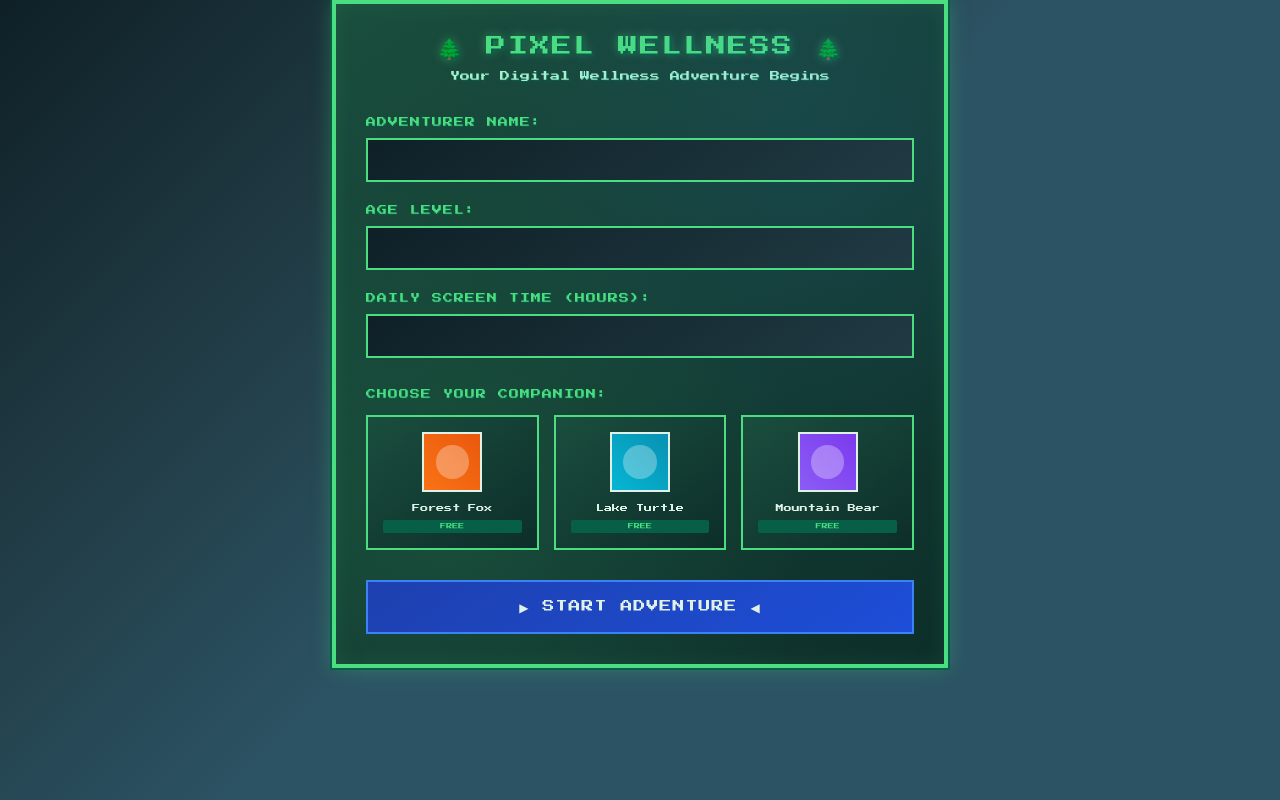
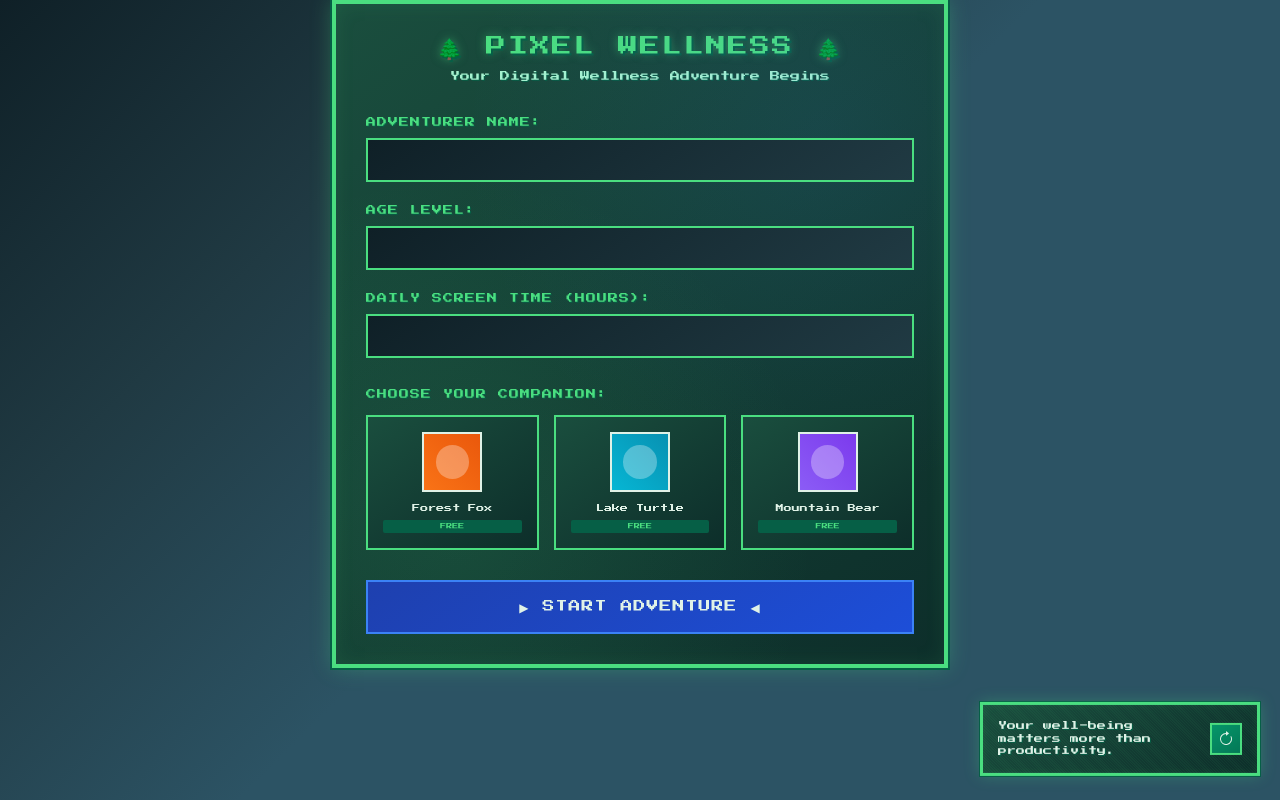
Before and after one commit to gypingu/giis-hackathon-2025, a Flask app: page / in a window 1280 px wide. Run offline with Flask 3, Linux system fonts and the light colour scheme.

Commit message:
Display encouraging messages to students on all pages of the platform
Implements a floating affirmation dashboard with CSS styling, JS logic, and HTML structure.

Replit-Commit-Author: Agent
Replit-Commit-Session-Id: 6787f94b-1ed6-4f13-8f6d-1d09099cd3a5
Replit-Commit-Checkpoint-Type: full_checkpoint
Replit-Commit-Screenshot-Url: https://storage.googleapis.com/screenshot-production-us-central1/a4230416-a4f3-4d45-8f30-cd5cbe4e53ff/6787f94b-1ed6-4f13-8f6d-1d09099cd3a5/ZgAMuca

```diff
--- a/static/css/style.css
+++ b/static/css/style.css
@@ -640,4 +640,120 @@ body {
         width: 80px;
         height: 80px;
     }
+
+    .affirmation-float {
+        bottom: 15px;
+        right: 15px;
+        width: 200px;
+    }
+
+    .affirmation-text {
+        font-size: 7px;
+        line-height: 1.3;
+    }
 }
+
+/* Floating Affirmation Dashboard */
+.affirmation-float {
+    position: fixed;
+    bottom: 20px;
+    right: 20px;
+    width: 280px;
+    max-width: calc(100vw - 40px);
+    z-index: 1000;
+    animation: floatGentle 4s ease-in-out infinite;
+}
+
+.affirmation-content {
+    background: linear-gradient(145deg, #1a4e3e, #0d2e2a);
+    border: 3px solid #4ade80;
+    border-radius: 0;
+    padding: 15px;
+    position: relative;
+    box-shadow:
+        0 0 0 1px #065f46,
+        0 0 15px rgba(74, 222, 128, 0.3),
+        inset 0 0 10px rgba(74, 222, 128, 0.1);
+    display: flex;
+    align-items: center;
+    gap: 12px;
+}
+
+.affirmation-content::before {
+    content: '';
+    position: absolute;
+    top: 0;
+    left: 0;
+    right: 0;
+    bottom: 0;
+    background:
+        repeating-linear-gradient(
+            45deg,
+            transparent 0px,
+            transparent 1px,
+            rgba(74, 222, 128, 0.05) 1px,
+            rgba(74, 222, 128, 0.05) 2px
+        );
+    pointer-events: none;
+}
+
+.affirmation-text {
+    flex: 1;
+    font-family: 'Press Start 2P', cursive;
+    font-size: 9px;
+    color: #e0f2e7;
+    line-height: 1.4;
+    text-shadow: 1px 1px 0 #065f46;
+    position: relative;
+    z-index: 1;
+}
+
+.affirmation-refresh-btn {
+    background: linear-gradient(145deg, #059669, #047857);
+    border: 2px solid #4ade80;
+    color: #e0f2e7;
+    width: 32px;
+    height: 32px;
+    cursor: pointer;
+    transition: all 0.3s ease;
+    display: flex;
+    align-items: center;
+    justify-content: center;
+    position: relative;
+    z-index: 1;
+    flex-shrink: 0;
+}
+
+.affirmation-refresh-btn:hover {
+    background: linear-gradient(145deg, #047857, #065f46);
+    border-color: #22d3ee;
+    box-shadow: 0 0 10px rgba(34, 211, 238, 0.4);
+    transform: scale(1.1);
+}
+
+.affirmation-refresh-btn:active {
+    transform: scale(0.95);
+}
+
+.affirmation-refresh-btn svg {
+    transition: transform 0.3s ease;
+}
+
+.affirmation-refresh-btn:hover svg {
+    transform: rotate(180deg);
+}
+
+@keyframes floatGentle {
+    0%, 100% {
+        transform: translateY(0px);
+    }
+    50% {
+        transform: translateY(-5px);
+    }
+}
+
+@keyframes affirmationChange {
+    0% { opacity: 1; transform: scale(1); }
+    50% { opacity: 0.7; transform: scale(0.98); }
+    100% { opacity: 1; transform: scale(1); }
+}
--- a/static/js/app.js
+++ b/static/js/app.js
@@ -8,7 +8,27 @@ document.addEventListener('DOMContentLoaded', function() {
     initializeStudyTimer();
     initializeAvatarSelection();
     initializeMostUsedApp();
+    initializeAffirmationDashboard();
 });
+
+// Positive affirmations array
+const AFFIRMATIONS = [
+    "You are capable of amazing things!",
+    "Every small step counts toward your wellness journey.",
+    "Your mind is powerful and resilient.",
+    "Taking breaks is a sign of wisdom, not weakness.",
+    "You deserve to prioritize your mental health.",
+    "Progress, not perfection, is the goal.",
+    "You have the strength to overcome any challenge.",
+    "Mindful moments create lasting positive change.",
+    "Your well-being matters more than productivity.",
+    "Each deep breath brings you closer to calm.",
+    "You are growing stronger with every healthy choice.",
+    "Rest is not laziness; it's self-care.",
+    "Your future self will thank you for these wellness habits.",
+    "Balance is not perfection; it's intentional living.",
+    "You have everything within you to succeed."
+];
 
 // Wellness Tasks Functionality
 function initializeWellnessTasks() {
@@ -470,3 +490,49 @@ document.addEventListener('DOMContentLoaded', function() {
         });
     });
 });
+
+// Affirmation Dashboard Functionality
+function initializeAffirmationDashboard() {
+    const refreshBtn = document.getElementById('refresh-affirmation');
+    const affirmationText = document.getElementById('affirmation-text');
+
+    if (refreshBtn && affirmationText) {
+        // Set initial random affirmation
+        showRandomAffirmation();
+
+        // Add click handler for refresh button
+        refreshBtn.addEventListener('click', () => {
+            showRandomAffirmation();
+
+            // Add rotation animation to button
+            refreshBtn.style.transform = 'rotate(360deg)';
+            setTimeout(() => {
+                refreshBtn.style.transform = '';
+            }, 300);
+        });
+
+        // Auto-refresh affirmation every 5 minutes
+        setInterval(showRandomAffirmation, 300000);
+    }
+}
+
+function showRandomAffirmation() {
+    const affirmationText = document.getElementById('affirmation-text');
+    if (!affirmationText) return;
+
+    // Get random affirmation (avoid repeating the same one)
+    const currentText = affirmationText.textContent;
+    let newAffirmation;
+
+    do {
+        newAffirmation = AFFIRMATIONS[Math.floor(Math.random() * AFFIRMATIONS.length)];
+    } while (newAffirmation === currentText && AFFIRMATIONS.length > 1);
+
+    // Animate text change
+    affirmationText.style.animation = 'affirmationChange 0.5s ease-in-out';
+
+    setTimeout(() => {
+        affirmationText.textContent = newAffirmation;
+        affirmationText.style.animation = '';
+    }, 250);
+}
--- a/templates/login.html
+++ b/templates/login.html
@@ -61,6 +61,22 @@
         </div>
     </div>
 
+    <!-- Floating Affirmation Dashboard -->
+    <div id="affirmation-dashboard" class="affirmation-float">
+        <div class="affirmation-content">
+            <div class="affirmation-text" id="affirmation-text">
+                You are capable of amazing things!
+            </div>
+            <button id="refresh-affirmation" class="affirmation-refresh-btn" title="New Affirmation">
+                <svg width="16" height="16" viewBox="0 0 16 16" fill="currentColor">
+                    <path d="M8 3a5 5 0 1 0 4.546 2.914.5.5 0 0 1 .908-.417A6 6 0 1 1 8 2v1z"/>
+                    <path d="M8 4.466V.534a.25.25 0 0 1 .41-.192l2.36 1.966c.12.1.12.284 0 .384L8.41 4.658A.25.25 0 0 1 8 4.466z"/>
+                </svg>
+            </button>
+        </div>
+    </div>
+
     <script src="https://cdn.jsdelivr.net/npm/bootstrap@5.1.3/dist/js/bootstrap.bundle.min.js"></script>
+    <script src="{{ url_for('static', filename='js/app.js') }}"></script>
 </body>
 </html>
```
Also changed, not shown: templates/dashboard.html (+15 -0 lines), 1 other file.
